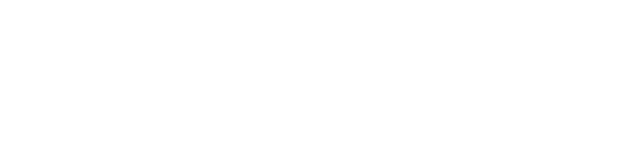
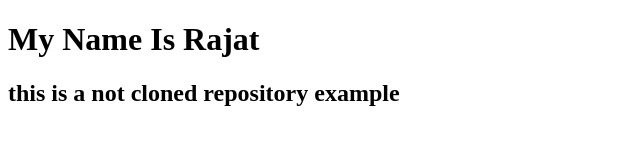
Before and after one commit to kumar-rajat0/another-folder, a plain HTML site: page index.html in a window 1280 px wide. Shown: the whole page, without its empty margins (0-640 px from the left). Drawn offline with Linux system fonts and the light colour scheme.

Commit message:
added header

```diff
--- a/index.html
+++ b/index.html
@@ -6,6 +6,7 @@
     <title>Document</title>
 </head>
 <body>
-
+    <h1> My Name Is Rajat </h1>
+    <h2> this is a not cloned repository example</h2>
 </body>
 </html>
```
